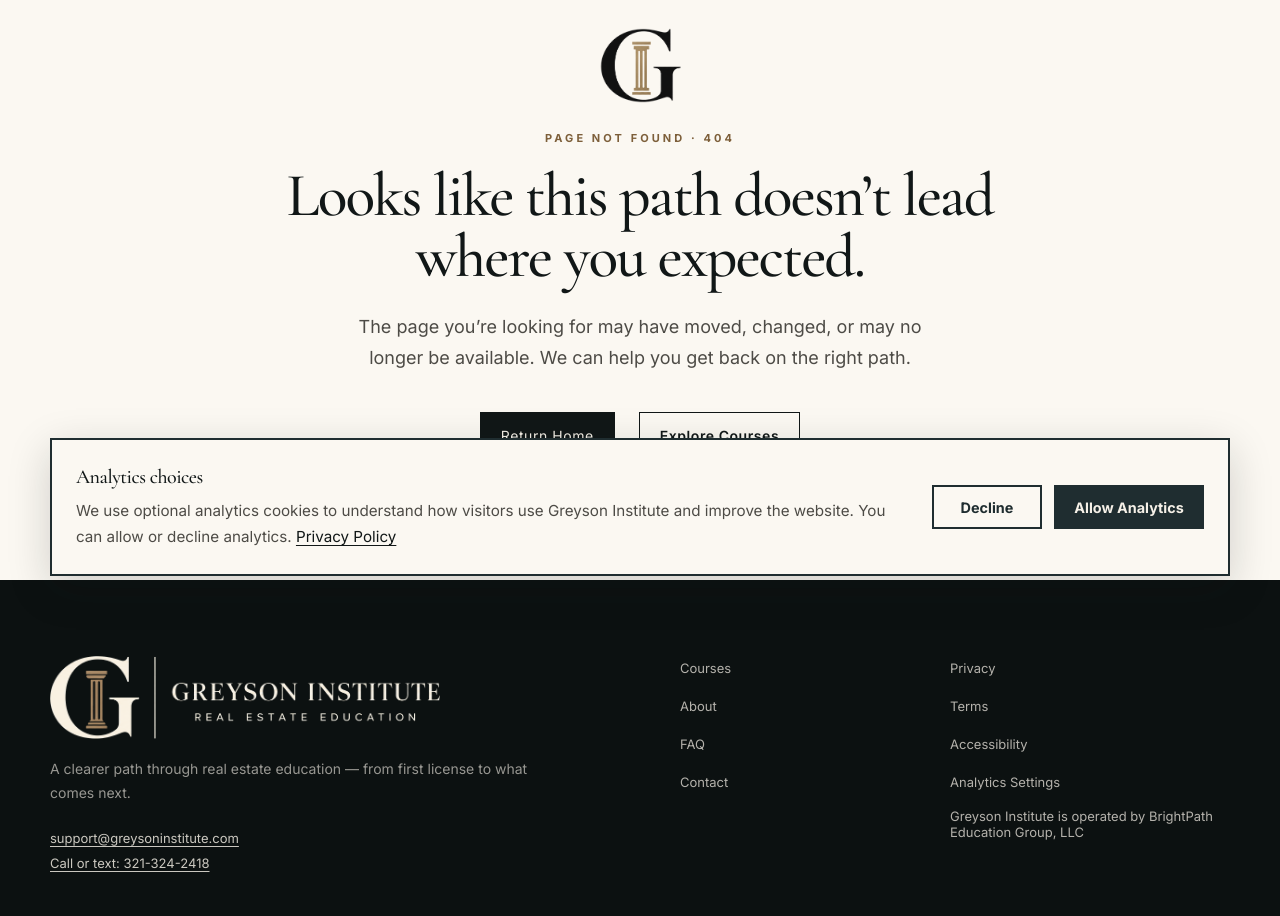
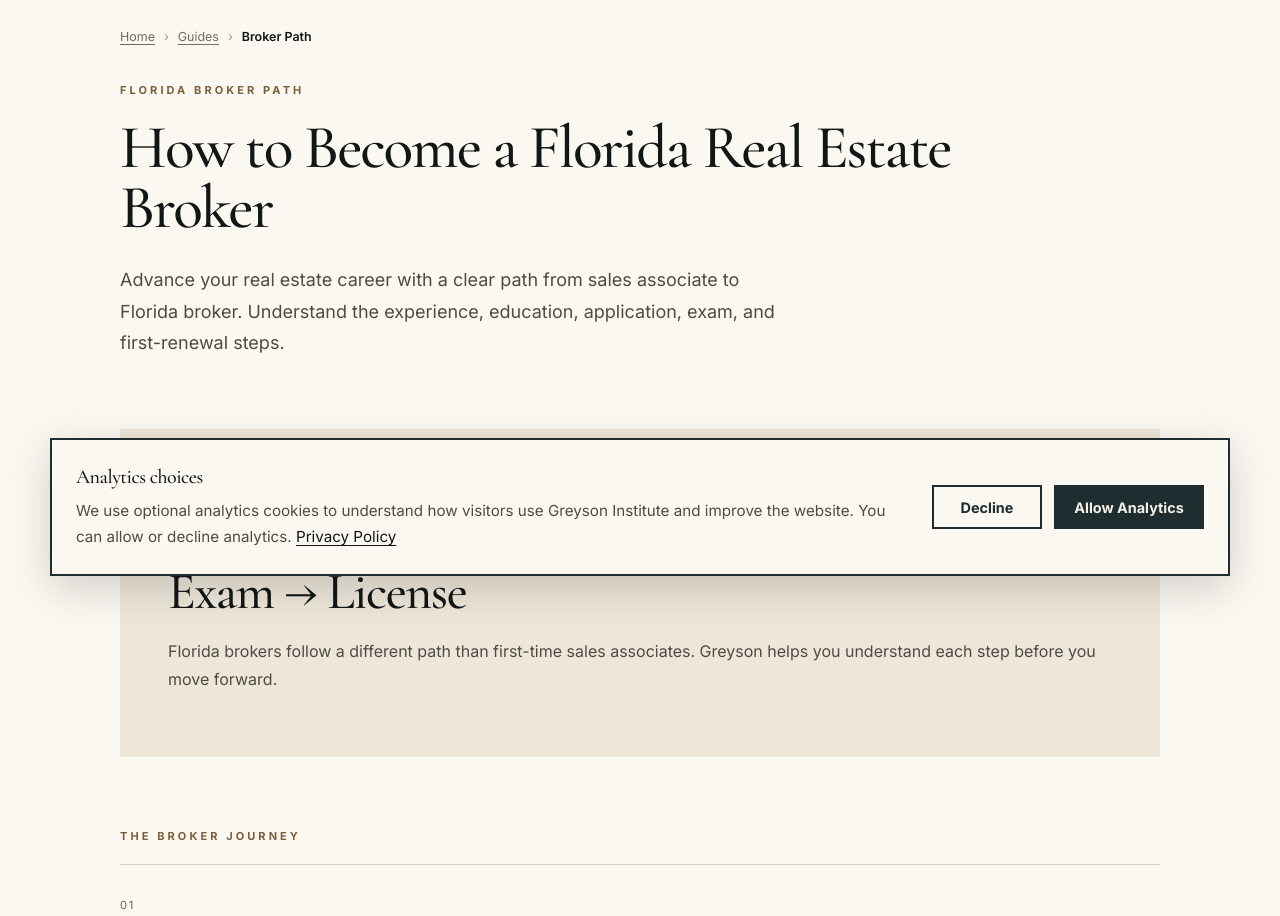
Before and after one commit to BrianLook/Greyson-Institute-Website, a Next.js app: page /how-to-become-florida-real-estate-broker in a window 1280 px wide. Before the commit this address had no page. Shown: the part 200-1116 px from the top of the page. Built offline with nearby package versions, Linux system fonts and the light colour scheme.

Commit message:
Add Florida broker path guide

```diff
--- /dev/null
+++ b/app/how-to-become-florida-real-estate-broker/page.tsx
@@ -0,0 +1,81 @@
+import type { Metadata } from "next";
+import Link from "next/link";
+import { Breadcrumbs } from "@/components/Breadcrumbs";
+import { GuideStructuredData } from "@/components/GuideStructuredData";
+
+export const metadata: Metadata = {
+  title: "How to Become a Florida Real Estate Broker",
+  description:
+    "Learn the Florida real estate broker path, including experience requirements, broker pre-license education, the broker exam, application steps, and first renewal requirements.",
+};
+
+const path = "/how-to-become-florida-real-estate-broker";
+
+const steps = [
+  ["01", "Meet the experience requirement", "Florida broker applicants generally must have the required real estate experience before applying for a broker license."],
+  ["02", "Complete broker pre-license education", "Complete the approved Florida broker pre-license course before taking the broker examination."],
+  ["03", "Submit your DBPR application", "Complete the application process, required screening steps, and receive authorization to take the exam."],
+  ["04", "Pass the Florida broker exam", "Successfully complete the Florida Real Estate Broker Examination."],
+  ["05", "Activate your broker license", "Complete the steps needed to practice as an active Florida broker."],
+];
+
+export default function BrokerPathPage() {
+  return (
+    <section className="page-hero" style={{ paddingBottom: "100px" }}>
+      <GuideStructuredData
+        title="How to Become a Florida Real Estate Broker"
+        description={metadata.description as string}
+        path={path}
+      />
+      <div className="container" style={{ maxWidth: "1040px", minWidth: 0 }}>
+        <Breadcrumbs items={[{ label: "Home", href: "/" }, { label: "Guides", href: "/guides" }, { label: "Broker Path", href: path, current: true }]} />
+
+        <div style={{ maxWidth: "860px", marginBottom: "70px" }}>
+          <p className="eyebrow">FLORIDA BROKER PATH</p>
+          <h1>How to Become a Florida Real Estate Broker</h1>
+          <p className="page-lead">
+            Advance your real estate career with a clear path from sales associate to Florida broker.
+            Understand the experience, education, application, exam, and first-renewal steps.
+          </p>
+        </div>
+
+        <div style={{ background: "#eee6d9", padding: "clamp(30px, 5vw, 48px)", marginBottom: "70px" }}>
+          <p className="eyebrow">QUICK ANSWER</p>
+          <h2>Experience → Broker Education → Application → Exam → License</h2>
+          <p style={{ color: "#4d4b46" }}>
+            Florida brokers follow a different path than first-time sales associates. Greyson helps you understand each step before you move forward.
+          </p>
+        </div>
+
+        <div style={{ marginBottom: "80px" }}>
+          <p className="eyebrow">THE BROKER JOURNEY</p>
+          {steps.map((step) => (
+            <div key={step[0]} style={{ borderTop: "1px solid rgba(17,23,23,.16)", padding: "28px 0" }}>
+              <span style={{ color: "#7d5f3a", letterSpacing: ".15em", fontSize: ".7rem" }}>{step[0]}</span>
+              <h2>{step[1]}</h2>
+              <p style={{ color: "#5f5c56" }}>{step[2]}</p>
+            </div>
+          ))}
+        </div>
+
+        <div style={{ background: "#1f2d30", color: "#f5f0e7", padding: "clamp(34px, 6vw, 60px)", marginBottom: "80px" }}>
+          <p className="eyebrow eyebrow--light">FIRST BROKER RENEWAL</p>
+          <h2 className="light-heading">Your first broker renewal is different.</h2>
+          <p style={{ color: "rgba(245,240,231,.8)" }}>
+            Before your first broker renewal, Florida brokers generally complete 60 hours of broker post-license education. Later renewals move to the regular continuing-education cycle.
+          </p>
+          <Link className="button" href="/florida-60-hour-broker-post-license-requirements">Understand the 60-Hour Requirement →</Link>
+        </div>
+
+        <div style={{ border: "1px solid rgba(17,23,23,.16)", padding: "clamp(28px,5vw,42px)" }}>
+          <p className="eyebrow">READY TO ADVANCE?</p>
+          <h2>Find your Florida broker path.</h2>
+          <p style={{ color: "#5f5c56" }}>
+            Use Greyson&apos;s path finder to understand your current license status and likely next education step.
+          </p>
+          <Link className="button" href="/find-my-path">Find My Exact Path →</Link>
+        </div>
+      </div>
+    </section>
+  );
+}
```
